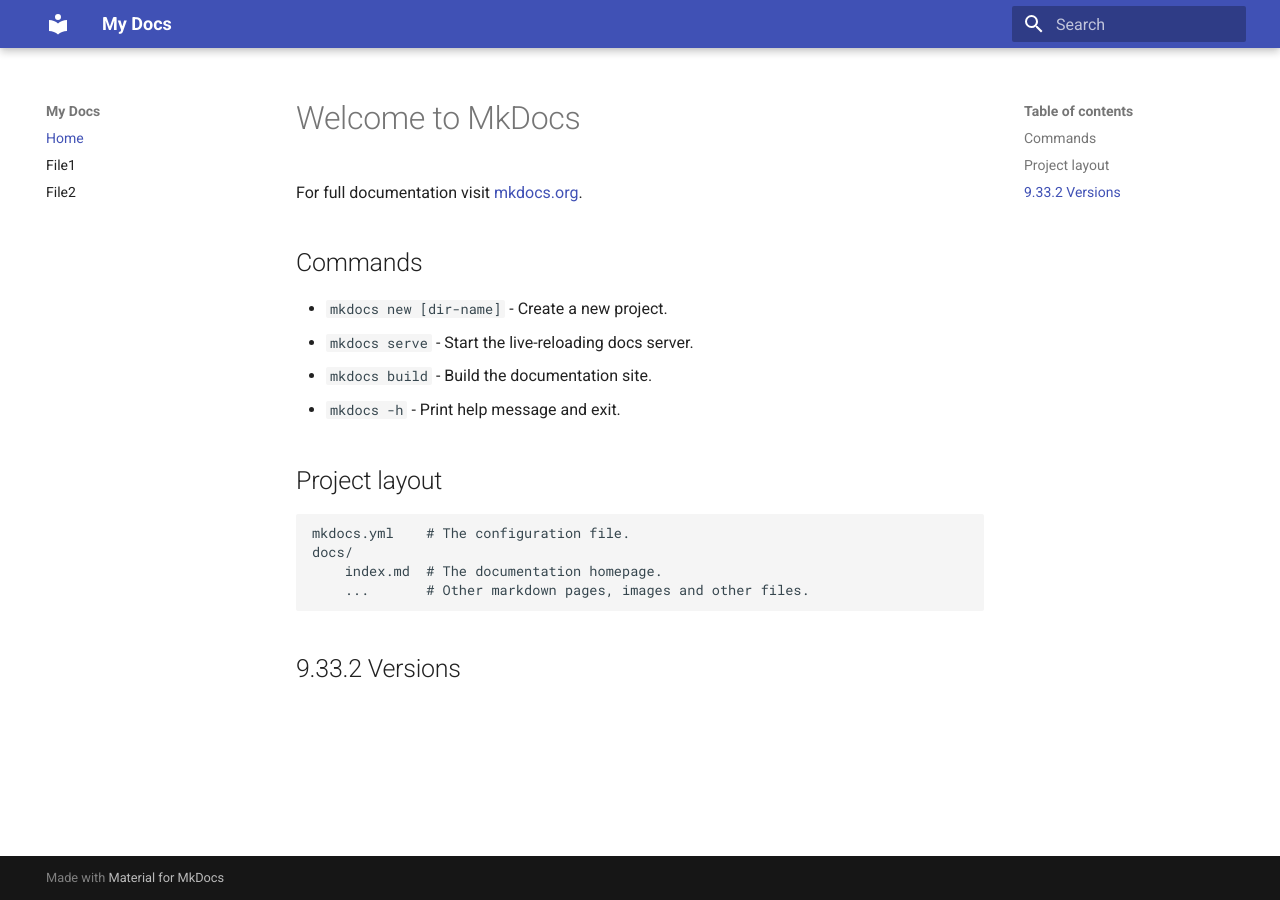
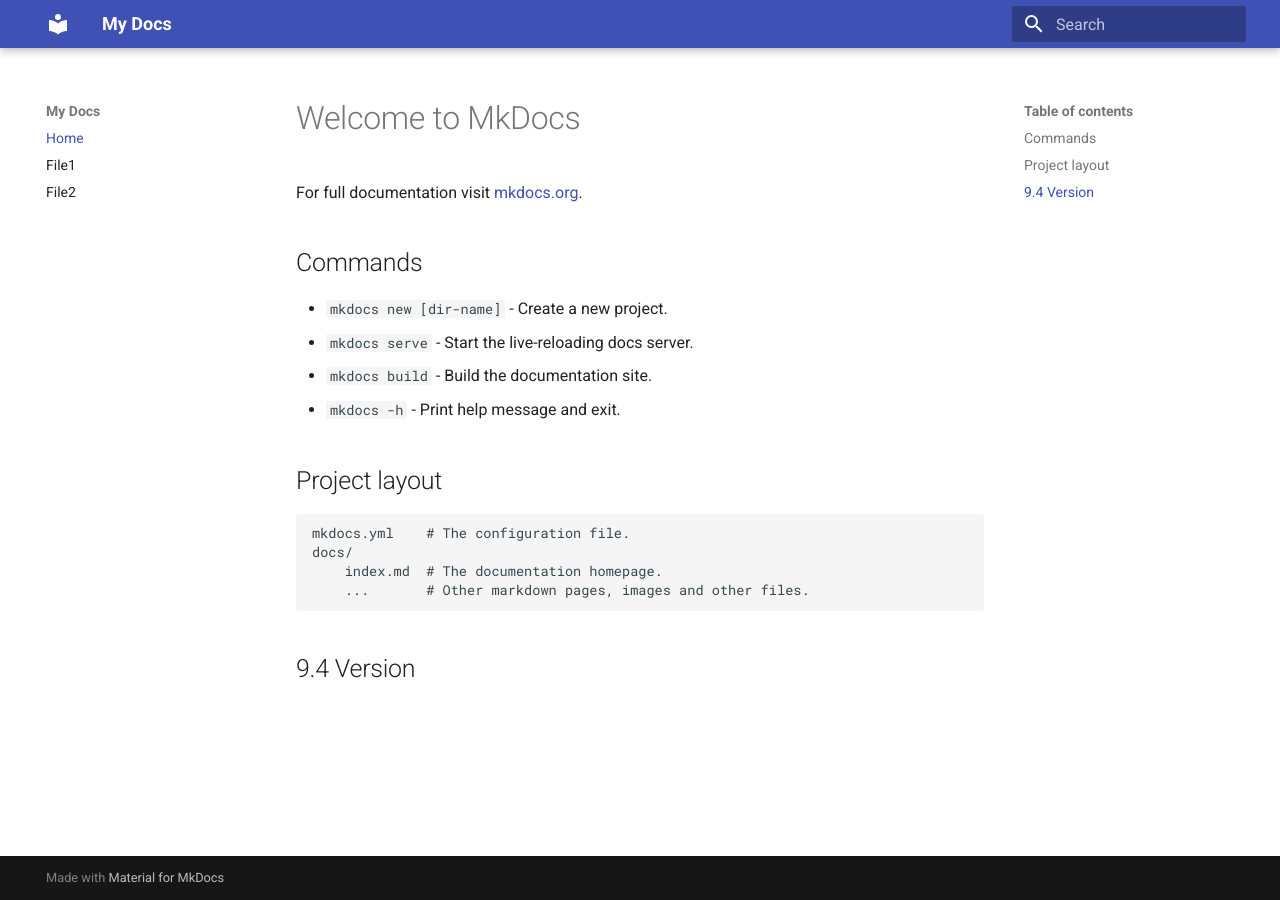
Before and after one commit to mvishwa27/mike_version1, an MkDocs documentation site: the page built from source/index.md, in a window 1280 px wide. Built offline with MkDocs 1.6.1 and Material for MkDocs 9.7.7, drawn with Linux system fonts in a browser that asks for light colours; the version menu is left out.

Commit message:
Update index.md

```diff
--- a/source/index.md
+++ b/source/index.md
@@ -16,4 +16,4 @@
         index.md  # The documentation homepage.
         ...       # Other markdown pages, images and other files.
 
-## 9.33.2 Versions
+## 9.4 Version
```
